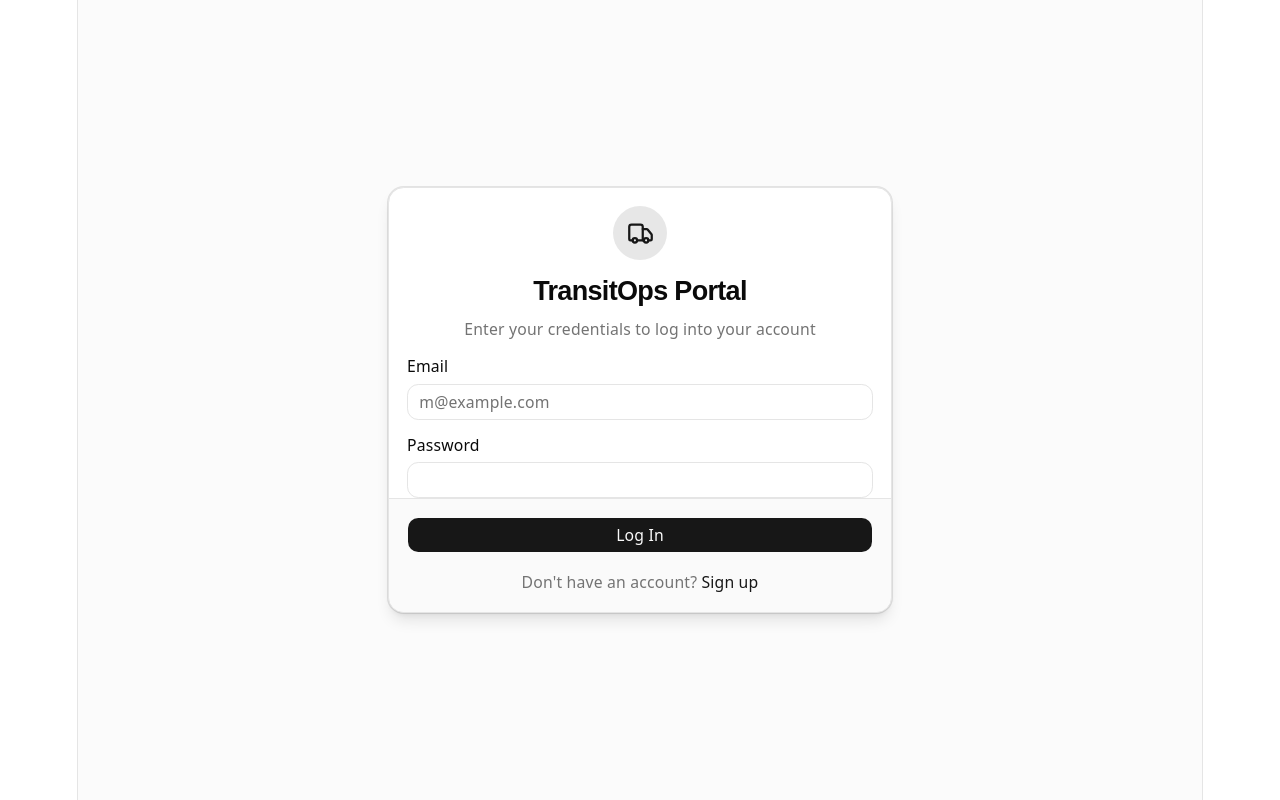
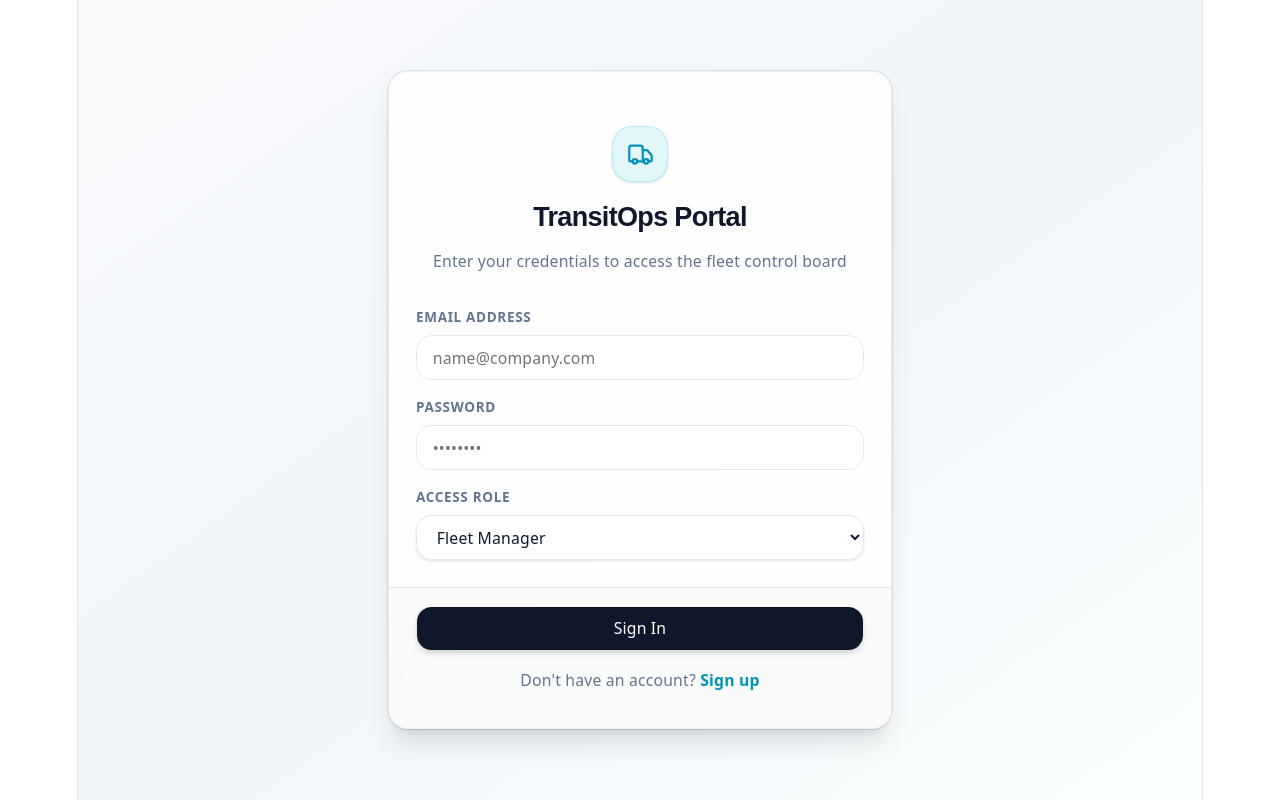
Before and after one commit to suhail100506/TransitOps_odoo, a React app in the folder frontend/: page /login in a window 1280 px wide. Built offline with nearby package versions, Linux system fonts and the light colour scheme; no server answers; the HTML template or start-up script is replaced by a standard one.

Commit message:
feat: initialize frontend scaffolding with tailwind-styled layout, routing pages, and navigation components

```diff
--- a/frontend/src/pages/Login.jsx
+++ b/frontend/src/pages/Login.jsx
@@ -10,10 +10,11 @@ import { Truck, AlertCircle } from 'lucide-react';
 const Login = () => {
   const [email, setEmail] = useState('');
   const [password, setPassword] = useState('');
+  const [role, setRole] = useState('fleet_manager');
   const [error, setError] = useState('');
   const [loading, setLoading] = useState(false);
 
-  const { login } = useAuth();
+  const { login, logout } = useAuth();
   const navigate = useNavigate();
 
   const handleSubmit = async (e) => {
@@ -22,8 +23,13 @@ const Login = () => {
     setLoading(true);
 
     try {
-      await login(email, password);
-      navigate('/');
+      const loggedInUser = await login(email, password);
+      if (loggedInUser.role !== role) {
+        logout();
+        setError('Access denied. Selected role does not match your account role.');
+      } else {
+        navigate('/');
+      }
     } catch (err) {
       setError(err.response?.data?.error || 'Invalid credentials. Please try again.');
     } finally {
@@ -32,56 +38,74 @@ const Login = () => {
   };
 
   return (
-    <div className="flex items-center justify-center min-h-screen bg-muted/40 p-4">
-      <Card className="w-full max-w-md shadow-lg border">
-        <CardHeader className="space-y-1 text-center">
-          <div className="flex justify-center mb-2">
-            <div className="p-3 bg-primary/10 rounded-full text-primary">
+    <div className="flex items-center justify-center min-h-screen bg-gradient-to-br from-slate-50 via-slate-100 to-cyan-50/20 dark:from-slate-950 dark:via-slate-900 dark:to-cyan-950/10 p-4">
+      <Card className="w-full max-w-md shadow-xl border border-slate-200/60 dark:border-slate-800/80 rounded-2xl bg-white/80 dark:bg-slate-950/70 backdrop-blur-md transition-all duration-300 hover:shadow-2xl hover:border-slate-200 dark:hover:border-slate-800">
+        <CardHeader className="space-y-2 text-center pt-8 pb-4">
+          <div className="flex justify-center mb-3">
+            <div className="p-3 bg-cyan-500/10 dark:bg-cyan-500/20 rounded-2xl text-cyan-600 dark:text-cyan-400 shadow-sm border border-cyan-500/20">
               <Truck className="h-6 w-6" />
             </div>
           </div>
-          <CardTitle className="text-2xl font-bold tracking-tight">TransitOps Portal</CardTitle>
-          <CardDescription>
-            Enter your credentials to log into your account
+          <CardTitle className="text-2xl font-bold tracking-tight text-slate-900 dark:text-white">TransitOps Portal</CardTitle>
+          <CardDescription className="text-sm text-slate-500 dark:text-slate-400">
+            Enter your credentials to access the fleet control board
           </CardDescription>
         </CardHeader>
         <form onSubmit={handleSubmit}>
-          <CardContent className="space-y-4">
+          <CardContent className="space-y-4 px-6 pb-6">
             {error && (
-              <div className="flex items-center gap-2 p-3 bg-destructive/10 text-destructive rounded-md text-sm">
+              <div className="flex items-center gap-2 p-3 bg-red-500/10 dark:bg-red-500/25 border border-red-500/20 text-red-600 dark:text-red-400 rounded-xl text-sm animate-shake">
                 <AlertCircle className="h-4 w-4 shrink-0" />
                 <span>{error}</span>
               </div>
             )}
             <div className="space-y-2">
-              <Label htmlFor="email">Email</Label>
+              <Label htmlFor="email" className="text-xs font-semibold uppercase tracking-wider text-slate-500 dark:text-slate-400">Email Address</Label>
               <Input
                 id="email"
                 type="email"
-                placeholder="m@example.com"
+                placeholder="name@company.com"
                 value={email}
                 onChange={(e) => setEmail(e.target.value)}
+                className="w-full rounded-xl border-slate-200 dark:border-slate-800 bg-white/60 dark:bg-slate-900/60 focus:border-cyan-500 focus:ring-1 focus:ring-cyan-500 h-10 px-3.5"
                 required
               />
             </div>
             <div className="space-y-2">
-              <Label htmlFor="password">Password</Label>
+              <Label htmlFor="password" className="text-xs font-semibold uppercase tracking-wider text-slate-500 dark:text-slate-400">Password</Label>
               <Input
                 id="password"
                 type="password"
+                placeholder="••••••••"
                 value={password}
                 onChange={(e) => setPassword(e.target.value)}
+                className="w-full rounded-xl border-slate-200 dark:border-slate-800 bg-white/60 dark:bg-slate-900/60 focus:border-cyan-500 focus:ring-1 focus:ring-cyan-500 h-10 px-3.5"
                 required
               />
             </div>
+            <div className="space-y-2">
+              <Label htmlFor="role" className="text-xs font-semibold uppercase tracking-wider text-slate-500 dark:text-slate-400">Access Role</Label>
+              <select
+                id="role"
+                value={role}
+                onChange={(e) => setRole(e.target.value)}
+                className="flex h-10 w-full rounded-xl border border-slate-200 dark:border-slate-800 bg-white/60 dark:bg-slate-900/60 px-3.5 py-1.5 text-sm shadow-sm transition-all focus-visible:outline-none focus-visible:ring-1 focus-visible:ring-cyan-500 focus:border-cyan-500 md:text-sm text-slate-900 dark:text-white"
+                required
+              >
+                <option value="fleet_manager" className="bg-slate-900 text-white">Fleet Manager</option>
+                <option value="driver" className="bg-slate-900 text-white">Dispatcher</option>
+                <option value="safety_officer" className="bg-slate-900 text-white">Safety Officer</option>
+                <option value="financial_analyst" className="bg-slate-900 text-white">Financial Analyst</option>
+              </select>
+            </div>
           </CardContent>
-          <CardFooter className="flex flex-col space-y-4">
-            <Button type="submit" className="w-full" disabled={loading}>
-              {loading ? 'Logging in...' : 'Log In'}
+          <CardFooter className="flex flex-col space-y-4 px-6 pb-8">
+            <Button type="submit" className="w-full h-10 rounded-xl bg-slate-900 hover:bg-slate-800 dark:bg-white dark:hover:bg-slate-100 text-white dark:text-slate-950 font-medium transition-all shadow-md active:scale-[0.98]" disabled={loading}>
+              {loading ? 'Authenticating...' : 'Sign In'}
             </Button>
-            <div className="text-center text-sm text-muted-foreground">
+            <div className="text-center text-sm text-slate-500 dark:text-slate-400">
               Don't have an account?{' '}
-              <Link to="/signup" className="text-primary hover:underline font-medium">
+              <Link to="/signup" className="text-cyan-600 dark:text-cyan-400 hover:underline font-semibold transition-all">
                 Sign up
               </Link>
             </div>
--- a/frontend/src/pages/Signup.jsx
+++ b/frontend/src/pages/Signup.jsx
@@ -34,81 +34,85 @@ const Signup = () => {
   };
 
   return (
-    <div className="flex items-center justify-center min-h-screen bg-muted/40 p-4">
-      <Card className="w-full max-w-md shadow-lg border">
-        <CardHeader className="space-y-1 text-center">
-          <div className="flex justify-center mb-2">
-            <div className="p-3 bg-primary/10 rounded-full text-primary">
+    <div className="flex items-center justify-center min-h-screen bg-gradient-to-br from-slate-50 via-slate-100 to-cyan-50/20 dark:from-slate-950 dark:via-slate-900 dark:to-cyan-950/10 p-4">
+      <Card className="w-full max-w-md shadow-xl border border-slate-200/60 dark:border-slate-800/80 rounded-2xl bg-white/80 dark:bg-slate-950/70 backdrop-blur-md transition-all duration-300 hover:shadow-2xl hover:border-slate-200 dark:hover:border-slate-800">
+        <CardHeader className="space-y-2 text-center pt-8 pb-4">
+          <div className="flex justify-center mb-3">
+            <div className="p-3 bg-cyan-500/10 dark:bg-cyan-500/20 rounded-2xl text-cyan-600 dark:text-cyan-400 shadow-sm border border-cyan-500/20">
               <Truck className="h-6 w-6" />
             </div>
           </div>
-          <CardTitle className="text-2xl font-bold tracking-tight">Create Account</CardTitle>
-          <CardDescription>
+          <CardTitle className="text-2xl font-bold tracking-tight text-slate-900 dark:text-white">Create Account</CardTitle>
+          <CardDescription className="text-sm text-slate-500 dark:text-slate-400">
             Register to join the TransitOps fleet portal
           </CardDescription>
         </CardHeader>
         <form onSubmit={handleSubmit}>
-          <CardContent className="space-y-4">
+          <CardContent className="space-y-4 px-6 pb-6">
             {error && (
-              <div className="flex items-center gap-2 p-3 bg-destructive/10 text-destructive rounded-md text-sm">
+              <div className="flex items-center gap-2 p-3 bg-red-500/10 dark:bg-red-500/25 border border-red-500/20 text-red-600 dark:text-red-400 rounded-xl text-sm animate-shake">
                 <AlertCircle className="h-4 w-4 shrink-0" />
                 <span>{error}</span>
               </div>
             )}
             <div className="space-y-2">
-              <Label htmlFor="name">Full Name</Label>
+              <Label htmlFor="name" className="text-xs font-semibold uppercase tracking-wider text-slate-500 dark:text-slate-400">Full Name</Label>
               <Input
                 id="name"
                 placeholder="John Doe"
                 value={name}
                 onChange={(e) => setName(e.target.value)}
+                className="w-full rounded-xl border-slate-200 dark:border-slate-800 bg-white/60 dark:bg-slate-900/60 focus:border-cyan-500 focus:ring-1 focus:ring-cyan-500 h-10 px-3.5"
                 required
               />
             </div>
             <div className="space-y-2">
-              <Label htmlFor="email">Email Address</Label>
+              <Label htmlFor="email" className="text-xs font-semibold uppercase tracking-wider text-slate-500 dark:text-slate-400">Email Address</Label>
               <Input
                 id="email"
                 type="email"
                 placeholder="john@example.com"
                 value={email}
                 onChange={(e) => setEmail(e.target.value)}
+                className="w-full rounded-xl border-slate-200 dark:border-slate-800 bg-white/60 dark:bg-slate-900/60 focus:border-cyan-500 focus:ring-1 focus:ring-cyan-500 h-10 px-3.5"
                 required
               />
             </div>
             <div className="space-y-2">
-              <Label htmlFor="password">Password</Label>
+              <Label htmlFor="password" className="text-xs font-semibold uppercase tracking-wider text-slate-500 dark:text-slate-400">Password</Label>
               <Input
                 id="password"
                 type="password"
+                placeholder="••••••••"
                 value={password}
                 onChange={(e) => setPassword(e.target.value)}
+                className="w-full rounded-xl border-slate-200 dark:border-slate-800 bg-white/60 dark:bg-slate-900/60 focus:border-cyan-500 focus:ring-1 focus:ring-cyan-500 h-10 px-3.5"
                 required
               />
             </div>
             <div className="space-y-2">
-              <Label htmlFor="role">Role</Label>
+              <Label htmlFor="role" className="text-xs font-semibold uppercase tracking-wider text-slate-500 dark:text-slate-400">Access Role</Label>
               <select
                 id="role"
                 value={role}
                 onChange={(e) => setRole(e.target.value)}
-                className="flex h-9 w-full rounded-md border border-input bg-transparent px-3 py-1.5 text-base shadow-sm transition-colors focus-visible:outline-none focus-visible:ring-1 focus-visible:ring-ring disabled:cursor-not-allowed disabled:opacity-50 md:text-sm"
+                className="flex h-10 w-full rounded-xl border border-slate-200 dark:border-slate-800 bg-white/60 dark:bg-slate-900/60 px-3.5 py-1.5 text-sm shadow-sm transition-all focus-visible:outline-none focus-visible:ring-1 focus-visible:ring-cyan-500 focus:border-cyan-500 md:text-sm text-slate-900 dark:text-white"
                 required
               >
-                <option value="fleet_manager">Fleet Manager</option>
-                <option value="driver">Driver</option>
-                <option value="safety_officer">Safety Officer</option>
-                <option value="financial_analyst">Financial Analyst</option>
+                <option value="fleet_manager" className="bg-slate-900 text-white">Fleet Manager</option>
+                <option value="driver" className="bg-slate-900 text-white">Dispatcher</option>
+                <option value="safety_officer" className="bg-slate-900 text-white">Safety Officer</option>
+                <option value="financial_analyst" className="bg-slate-900 text-white">Financial Analyst</option>
               </select>
             </div>
           </CardContent>
-          <CardFooter className="flex flex-col space-y-4">
-            <Button type="submit" className="w-full" disabled={loading}>
+          <CardFooter className="flex flex-col space-y-4 px-6 pb-8">
+            <Button type="submit" className="w-full h-10 rounded-xl bg-slate-900 hover:bg-slate-800 dark:bg-white dark:hover:bg-slate-100 text-white dark:text-slate-950 font-medium transition-all shadow-md active:scale-[0.98]" disabled={loading}>
               {loading ? 'Registering...' : 'Register'}
             </Button>
-            <div className="text-center text-sm text-muted-foreground">
+            <div className="text-center text-sm text-slate-500 dark:text-slate-400">
               Already have an account?{' '}
-              <Link to="/login" className="text-primary hover:underline font-medium">
+              <Link to="/login" className="text-cyan-600 dark:text-cyan-400 hover:underline font-semibold transition-all">
                 Log In
               </Link>
             </div>
```
